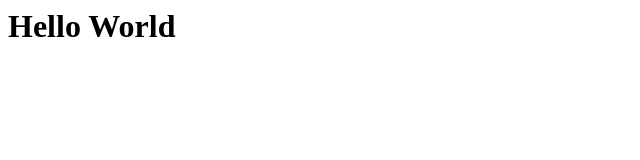
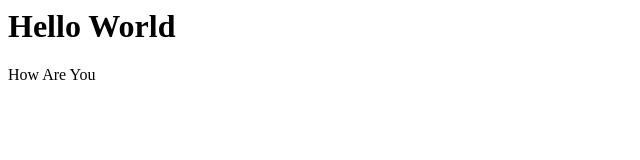
Before and after one commit to Luiscarlosvd/LEVEL-11, a plain HTML site: page index.html in a window 1280 px wide. Shown: the full height of the page, 0-640 px from the left. Drawn offline with Linux system fonts and the light colour scheme.

Commit message:
Updated index

```diff
--- a/index.html
+++ b/index.html
@@ -1 +1,2 @@
 <h1>Hello World</h1>
+<p>How Are You</p>
```
